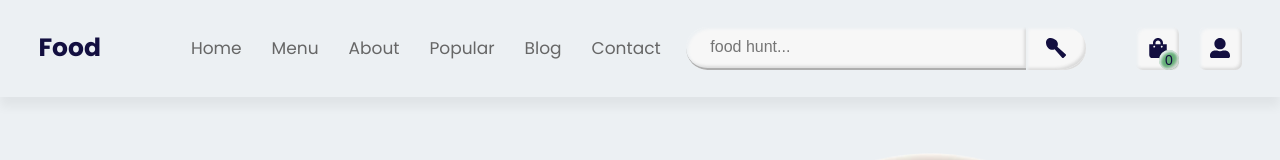
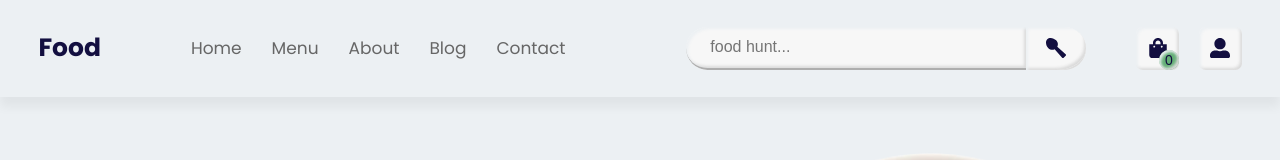
Before and after one commit to pdev6373/Foodcrib, a React (Create React App) app: page / in a window 1280 px wide. Shown: the top 160 px of the page. Built offline with nearby package versions, Linux system fonts and the light colour scheme.

Commit message:
added nav scroll

```diff
--- a/package.json
+++ b/package.json
@@ -7,7 +7,8 @@
     "react": "^17.0.2",
     "react-dom": "^17.0.2",
     "react-icons": "^4.3.1",
-    "react-scripts": "4.0.3"
+    "react-scripts": "4.0.3",
+    "react-scroll": "^1.8.6"
   },
   "scripts": {
     "start": "react-scripts start",
--- a/src/components/About/About.js
+++ b/src/components/About/About.js
@@ -30,7 +30,7 @@ export const About = () => {
   ];
 
   return (
-    <section className="about">
+    <section className="about" id="about">
       <img className="about__image" src={aboutImg} />
 
       <div className="about__content">
--- a/src/components/Blog/Blog.js
+++ b/src/components/Blog/Blog.js
@@ -38,7 +38,7 @@ export const Blog = () => {
     },
   ];
   return (
-    <section className="blog">
+    <section className="blog" id="blog">
       <SectionHeader text="Our Blogs" />
 
       <div className="blog__posts">
--- a/src/components/Footer/FooterSocial.js
+++ b/src/components/Footer/FooterSocial.js
@@ -9,7 +9,7 @@ import {
 export const FooterSocial = () => {
   let links = [<FaFacebookF />, <FaTwitter />, <FaLinkedin />, <FaPinterest />];
   return (
-    <div className="footer__social">
+    <div className="footer__social" id="contact">
       {links.map((link) => (
         <button className="footer__social__links">{link}</button>
       ))}
--- a/src/components/Header/HeaderNavItems.js
+++ b/src/components/Header/HeaderNavItems.js
@@ -1,11 +1,5 @@
 import React from "react";
 
 export const HeaderNavItems = ({ link }) => {
-  return (
-    <li className="header__nav__list__items">
-      <a className="header__nav__list__items__link" href={link}>
-        {link}
-      </a>
-    </li>
-  );
+  return <li className="header__nav__list__items">{link}</li>;
 };
--- a/src/components/Header/HeaderNavList.js
+++ b/src/components/Header/HeaderNavList.js
@@ -1,13 +1,22 @@
 import React from "react";
 import { HeaderNavItems } from "./HeaderNavItems";
+import { Link } from "react-scroll";
 
 export const HeaderNavList = () => {
-  const links = ["home", "menu", "about", "popular", "blog", "contact"];
+  const links = ["home", "menu", "about", "blog", "contact"];
   return (
     <ul className="header__nav__list">
-      {links.map((link) => (
-        <HeaderNavItems key={link} link={link} />
-      ))}
+      {links.map((link, linkIndex) =>
+        linkIndex == 0 ? (
+          <Link spy={true} to={link} smooth={true} activeClass="activeClass">
+            <HeaderNavItems key={link} link={link} />
+          </Link>
+        ) : (
+          <Link spy={true} to={link} smooth={true}>
+            <HeaderNavItems key={link} link={link} />
+          </Link>
+        )
+      )}
     </ul>
   );
 };
--- a/src/components/Home/Home.js
+++ b/src/components/Home/Home.js
@@ -6,7 +6,7 @@ import img from "../../img/xyz.png";
 
 export const Home = () => {
   return (
-    <section className="home">
+    <section className="home" id='home'>
       <HomeText />
       <HomeImg img={img} />
     </section>
--- a/src/components/Menu/Menu.js
+++ b/src/components/Menu/Menu.js
@@ -7,7 +7,7 @@ export const Menu = () => {
   const { menuItems } = useContext(DataContext);
 
   return (
-    <section className="menu">
+    <section className="menu" id="menu">
       <SectionHeader text="Available Foods" />
       <div className="menu__list">
         {menuItems.map((menuItem) => (
--- a/src/index.scss
+++ b/src/index.scss
@@ -37,10 +37,6 @@ img {
 
 li {
   list-style: none;
-}
-
-a {
-  text-decoration: none;
 }
 
 body {
@@ -181,13 +177,12 @@ html {
       // }
 
       &__items {
-        padding-block: 3px;
-
-        &__link {
+        @include flex();
         font-size: 1.7rem;
         text-transform: capitalize;
         color: $light-color;
-          padding-block: 3px;
+        min-height: 30px;
+        cursor: pointer;
 
         // @media (max-width: 1060px) {
         //   font-size: 2rem;
@@ -197,7 +192,6 @@ html {
         &:hover {
           border-bottom: 2px solid $green;
           transition: 0.12s linear;
-          }
         }
       }
     }
```
Also changed, not shown: 1 other file (tests, documents, lock files or other folders). Lines whose indentation alone changed are shown as unchanged.
